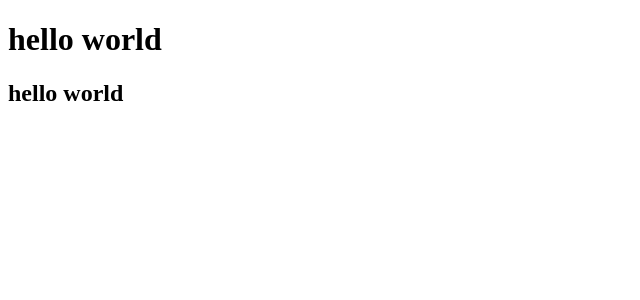
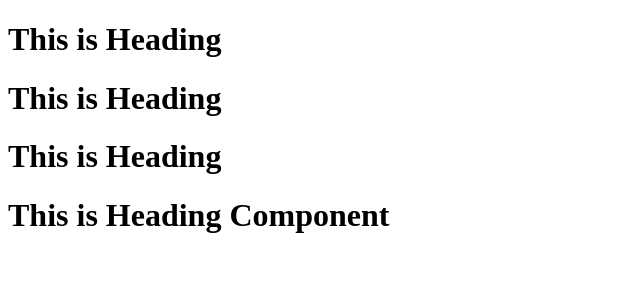
Before and after one commit to chowdary97/react-learn, a React (Vite) app: page / in a window 1280 px wide. Shown: the top 300 px of the page, without its empty margins (0-640 px from the left). Built offline with nearby package versions, Linux system fonts and the light colour scheme.

Commit message:
episode-3 laying foundation for react app

```diff
--- a/package.json
+++ b/package.json
@@ -3,6 +3,8 @@
   "version": "1.0.0",
   "description": "learning react from namaste-react",
   "scripts": {
+    "start":"parcel index.html",
+    "build":"parcel build index.html",
     "test": "jest"
   },
   "repository": {
--- a/src/App.js
+++ b/src/App.js
@@ -1,11 +1,27 @@
-// const heading = React.createElement('h1',{id:'heading'},"Hello Thimma") // second param is the object of attributes like id, classname and title for the heading
-// const root = ReactDOM.createRoot(document.getElementById('root'));
-// root.render(heading);
-import React from 'react';
-import ReactDOM from 'react-dom'
+import React from "react";
+import ReactDOM from "react-dom/client";
 
-const parent = React.createElement('div', { id: 'parent' }, [React.createElement('h1', { id: "child" }, "hello world"), React.createElement('h2', { id: "child" }, "hello world")]);
+// Babel Transpiles it to React.createElement => ReactElement-js => HTMLElement(render)
+// const heading = <h1 className="heading">Hello world! from Thimma New</h1>;
 
+const span = <h1>This is span tag</h1>;
 
-const root = ReactDOM.createRoot(document.getElementById('root'));
-root.render(parent);
+const Title = () => (
+    <div>
+      <h1 className="title">This is Heading</h1>
+    </div>
+  )
+const HeadingComponent = () => {
+  return (
+    <div className="container">
+       {Title()} {/* since it is function we can call like this  */}
+      <Title />
+      <Title></Title>
+      <h1>This is Heading Component</h1>
+    </div>
+  );
+};
+
+const root = ReactDOM.createRoot(document.getElementById("root"));
+
+root.render(<HeadingComponent />);
```
Also changed, not shown: notes/epidode-3/note.txt (added).
